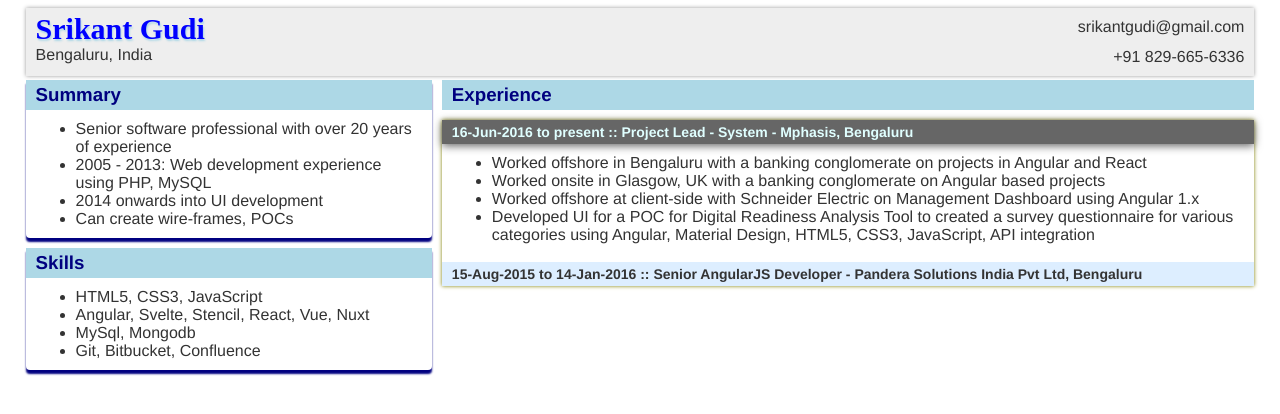
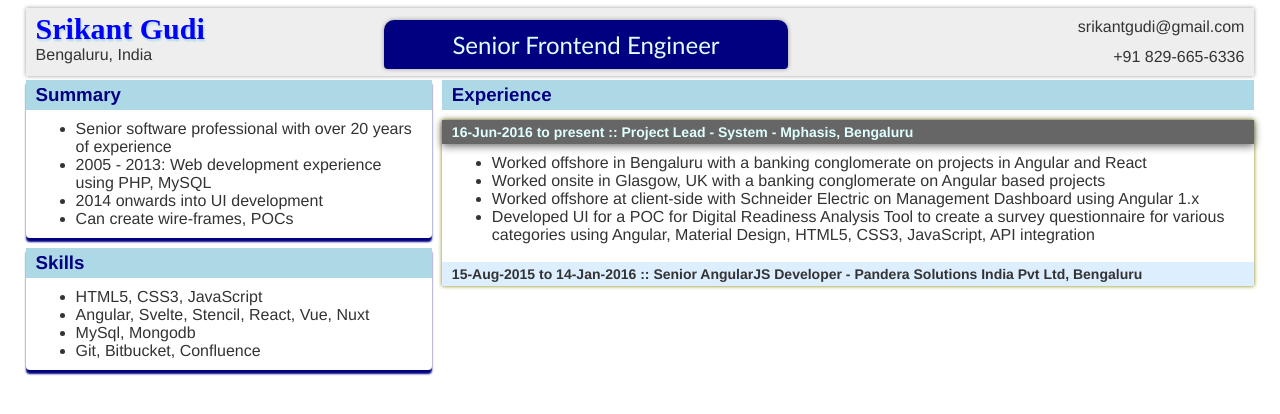
Before and after one commit to srikantgudi/srikantgudi.github.io, a Svelte app: page / in a window 1280 px wide. Shown: the top 414 px of the page. Built offline with nearby package versions, Linux system fonts and the light colour scheme.

Commit message:
Added profile title

```diff
--- a/src/App.svelte
+++ b/src/App.svelte
@@ -24,7 +24,7 @@
 				'Worked offshore in Bengaluru with a banking conglomerate on  projects in Angular and React',
 				'Worked onsite in Glasgow, UK with a banking conglomerate on Angular based projects',
 				'Worked offshore at client-side with Schneider Electric on Management Dashboard using Angular 1.x',
-				'Developed UI for a POC for Digital Readiness Analysis Tool to created a survey questionnaire for various categories using Angular, Material Design, HTML5, CSS3, JavaScript, API integration'
+				'Developed UI for a POC for Digital Readiness Analysis Tool to create a survey questionnaire for various categories using Angular, Material Design, HTML5, CSS3, JavaScript, API integration'
 			]
 		},
 		{
@@ -65,6 +65,21 @@
 		grid-gap: 10px;
 		grid-template-areas: 'name contact';
 		background-color: #eeeeee;
+	}
+	.profile-title {
+		position: fixed;
+		z-index: 999;
+		top: 20px;
+		left: 30vw;
+		width: 30vw;
+		box-shadow: 0 0 4px #999999;
+		padding: 10px;
+		text-align: center;
+		font-family: 'Trebuchet MS';
+		font-size: 24px;
+		background-color: navy;
+		color: lightcyan;
+		border-radius: 10px 10px 4px 4px;
 	}
 	.box {
 		box-shadow: 0 4px 2px navy;
@@ -164,6 +179,7 @@
 		</div>
 	</div>
 	<div class='content'>
+		<div class="profile-title">Senior Frontend Engineer</div>
 		<div class='left-panel'>
 			<div class='profile box'>
 				<h3 class='section-title'>Summary</h3>
```
